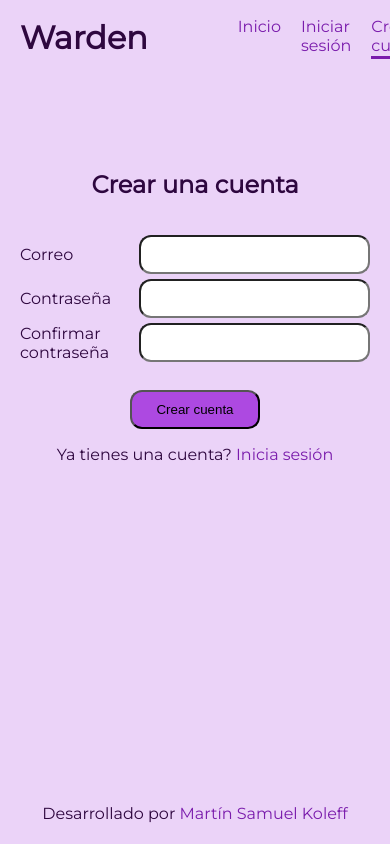
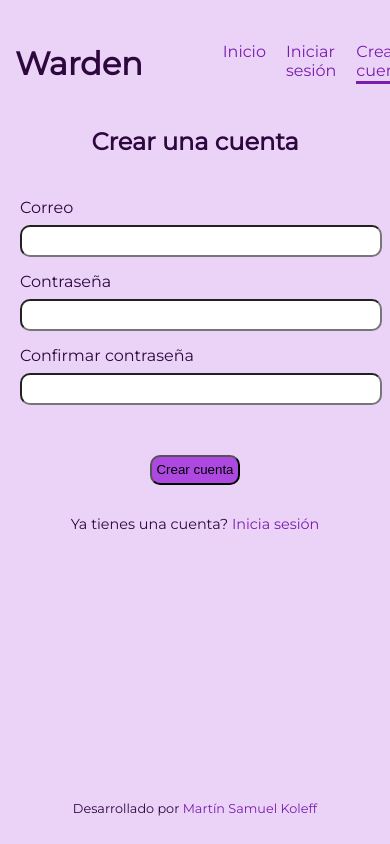
Before and after one commit to SamuelKoleff/warden-web, a plain HTML site: page newaccount.html in a window 390 px wide. Shown: the top 844 px of the page. Drawn offline with Linux system fonts and the light colour scheme.

Commit message:
fix: diseño de formulario responsivo

```diff
--- a/css/components/button.css
+++ /dev/null
@@ -1,10 +0,0 @@
-#submit-boton {
-  margin-top: 12px;
-  background-color: #AD49E1;
-  border-radius: 12px;
-  padding: 10px 24px;
-}
-
-.shadow-button:hover {
-  box-shadow: 0 12px 16px 0 rgba(0,0,0,0.24), 0 17px 50px 0 rgba(0,0,0,0.19);
-}
--- a/css/components/input.css
+++ /dev/null
@@ -1,4 +0,0 @@
-input {
-  border-radius: 12px;
-  padding: 10px 25px;
-}
--- a/css/index.css
+++ b/css/index.css
@@ -1,6 +1,4 @@
 @import './base/base.css';
-@import './components/button.css';
-@import './components/input.css';
 @import './layout/header.css';
 
 body {
--- a/css/layout/header.css
+++ b/css/layout/header.css
@@ -2,7 +2,7 @@ header {
   position: absolute;
   top: 0;
   width: 100%;
-  height: 75px;
+  height: 15vh;
   background-color: var(--lightColor);
   display: flex;
   flex-direction: row;
@@ -10,11 +10,11 @@ header {
   justify-content: space-between;
 
   h1 {
-    margin: 20px;
+    margin: 15px;
   }
 
   ul {
-    margin: 20px;
+    margin: 15px;
     display: flex;
     flex-direction: row;
     list-style-type: none;
--- a/css/login.css
+++ b/css/login.css
@@ -1,6 +1,4 @@
 @import './base/base.css';
-@import './components/button.css';
-@import './components/input.css';
 @import './layout/header.css';
 
 body {
@@ -8,7 +6,7 @@ body {
     font-weight: 400;
     width: 100%;
     margin: 0;
-    padding: 0;
+    padding: 0 15px;
     font-style: normal;
     user-select: none;
     color: var(--purpleDarkColor);
@@ -17,40 +15,140 @@ body {
     align-items: center;
     justify-content: center;
     flex-direction: column;
+    box-sizing: border-box;
+}
+
+#contenedor-titulo{
+  width: 100%;
+  text-align: center;
 }
 
 #titulo {
-  margin-top: 170px;
+  margin-top: 15vh;
   text-align: center;
-  margin-bottom: 15%;
+  margin-bottom: 5vh;
+  font-size: 1.5rem;
 }
 
 #contenedor-formulario {
-  height: 125px;
+  width: 100%;
+  max-width: 350px;
+  height: auto;
+  margin-bottom: 20px;
 }
 
 #form {
+  width: 100%;
   height: 100%;
   padding: 0;
   margin: 0;
   display: flex;
   flex-direction: column;
   align-items: center;
-  justify-content: space-around;
+  gap: 15px;
 }
 
 .column-between {
-  margin-top:5px;
-  width: 350px;
+  width: 100%;
   display: flex;
-  flex-direction: row;
-  justify-content: space-between;
-  align-items: center;
+  flex-direction: column;
+  align-items: flex-start;
+  gap: 8px;
+
+  input {
+    width: 100%;
+    min-height: 20px;
+    padding: 4px;
+    border-radius: 10px;
+  }
+}
+
+#form_col3 {
+  width: 100%;
+}
+
+.list-errors{
+  padding-left: 20px;
+  color: red;
+  margin: 5px 0;
+}
+
+#form_col4 {
+  width: 100%;
+  display: flex;
+  justify-content: center;
+  margin-top: 10px;
+}
+
+#submit-boton {
+  width: 100%;
+  min-height: 30px;
+  padding: 4px;
+  border-radius: 10px;
+  background-color: var(--purpleLightColor);
+}
+
+#form p{
+  text-align: center;
+  margin-top: 15px;
+  font-size: 0.9rem;
 }
 
 #contenedor-info{
-  position: absolute;
+  position: fixed;
   bottom: 5px;
   width: 100%;
   text-align: center;
+  font-size: 0.8rem;
+  padding: 10px 0;
 }
+
+/*medio*/
+
+@media (min-width: 768px){
+  body {
+    padding: 0;
+  }
+
+  #titulo {
+    margin-top: 20vh;
+    margin-bottom: 8vh;
+    font-size: 1.8rem;
+  }
+
+  .column-between {
+    flex-direction: row;
+    justify-content: space-between;
+    align-items: center;
+  }
+
+  .column-between input {
+    width: 65%;
+  }
+
+  #submit-boton {
+    width: auto;
+    min-width: 150px;
+  }
+
+  #contenedor-info {
+    font-size: 0.9rem;
+  }
+}
+
+/*largo*/
+
+@media (min-width: 1024px){
+
+  #contenedor-formulario {
+    max-width: 450px;
+  }
+
+  #titulo {
+    font-size: 2rem;
+  }
+
+  .column-between input{
+    width: 70%;
+  }
+}
--- a/css/newaccount.css
+++ b/css/newaccount.css
@@ -1,6 +1,4 @@
 @import './base/base.css';
-@import './components/button.css';
-@import './components/input.css';
 @import './layout/header.css';
 
 body {
@@ -8,7 +6,7 @@ body {
     font-weight: 400;
     width: 100%;
     margin: 0;
-    padding: 0;
+    padding: 0 15px;
     font-style: normal;
     user-select: none;
     color: var(--purpleDarkColor);
@@ -17,40 +15,151 @@ body {
     align-items: center;
     justify-content: center;
     flex-direction: column;
+    box-sizing: border-box;
+}
+
+#contenedor-titulo{
+  width: 100%;
+  text-align: center;
 }
 
 #titulo {
-  margin-top: 170px;
+  margin-top: 15vh;
   text-align: center;
-  margin-bottom: 15%;
+  margin-bottom: 5vh;
+  font-size: 1.5rem;
 }
 
 #contenedor-formulario {
-  height: 125px;
+  width: 100%;
+  max-width: 350px;
+  height: auto;
+  margin-bottom: 20px;
 }
 
 #form {
+  width: 100%;
   height: 100%;
   padding: 0;
   margin: 0;
   display: flex;
   flex-direction: column;
   align-items: center;
-  justify-content: space-around;
+  gap: 15px;
 }
 
 .column-between {
-  margin-top:5px;
-  width: 350px;
+  width: 100%;
   display: flex;
-  flex-direction: row;
-  justify-content: space-between;
-  align-items: center;
+  flex-direction: column;
+  align-items: flex-start;
+  gap: 8px;
+
+  input {
+    width: 100%;
+    min-height: 20px;
+    padding: 4px;
+    border-radius: 10px;
+  }
+}
+
+#form_col3 {
+  width: 100%;
+}
+
+.list-errors{
+  padding-left: 20px;
+  color: red;
+  margin: 5px 0;
+}
+
+#form_col4 {
+  width: 100%;
+  display: flex;
+  justify-content: center;
+  margin-top: 10px;
+}
+
+
+#submit-boton {
+  width: 100%;
+  min-height: 30px;
+  padding: 4px;
+  border-radius: 10px;
+  background-color: var(--purpleLightColor);
+}
+
+#form p{
+  text-align: center;
+  margin-top: 15px;
+  font-size: 0.9rem;
 }
 
 #contenedor-info{
-  position: absolute;
+  position: fixed;
   bottom: 5px;
   width: 100%;
   text-align: center;
+  font-size: 0.8rem;
+  padding: 10px 0;
 }
+
+/*medio*/
+
+@media (min-width: 768px){
+  body {
+    padding: 0;
+  }
+
+  #titulo {
+    margin-top: 20vh;
+    margin-bottom: 8vh;
+    font-size: 1.8rem;
+  }
+
+  .column-between {
+    flex-direction: row;
+    justify-content: space-between;
+    align-items: center;
+
+    label {
+      width: 0;
+    }
+  }
+
+  .column-between input {
+    width: 65%;
+  }
+
+
+  #submit-boton {
+    width: auto;
+    min-width: 150px;
+  }
+
+  #contenedor-info {
+    font-size: 0.9rem;
+  }
+}
+
+/*largo*/
+
+@media (min-width: 1024px){
+
+  #contenedor-formulario {
+    max-width: 450px;
+  }
+
+  #titulo {
+    font-size: 2rem;
+  }
+
+  .column-between {
+    label {
+      width: 0;
+    }
+    input{
+      width: 70%;
+    }
+  }
+}
```
